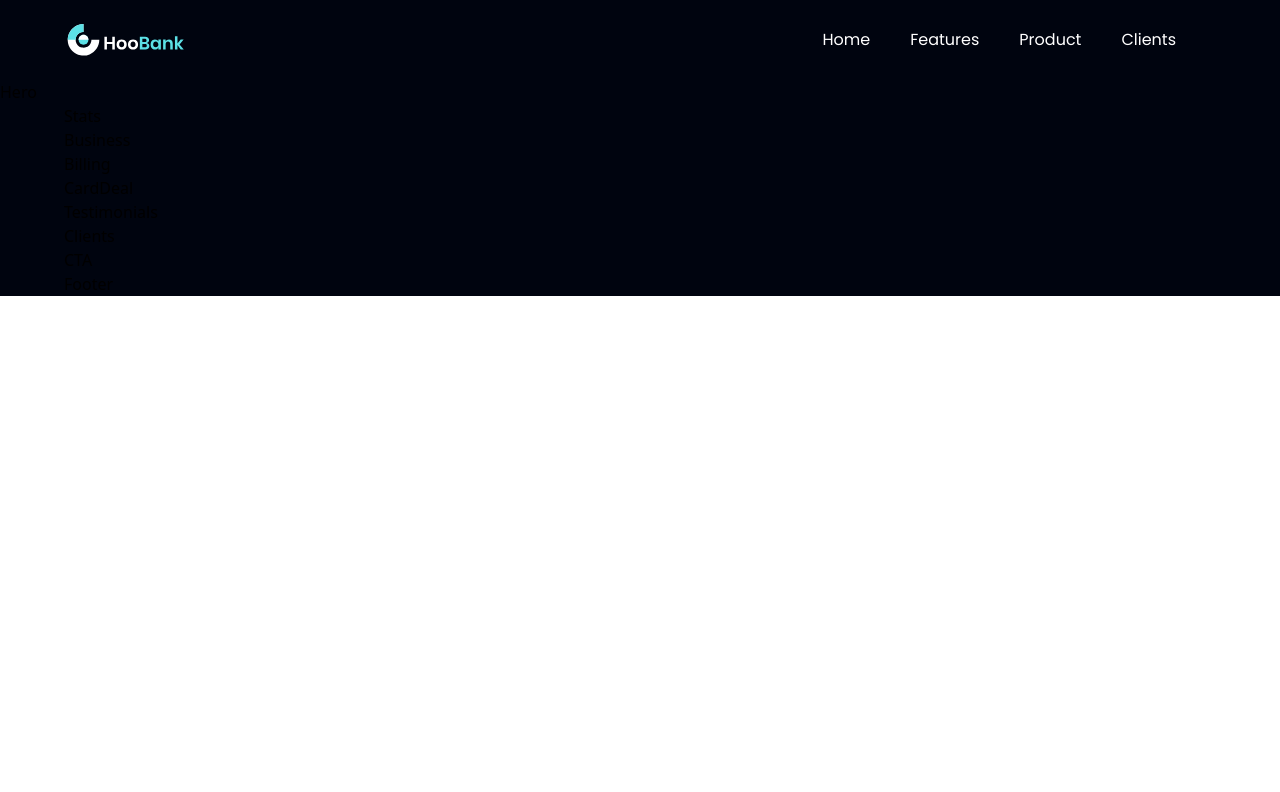
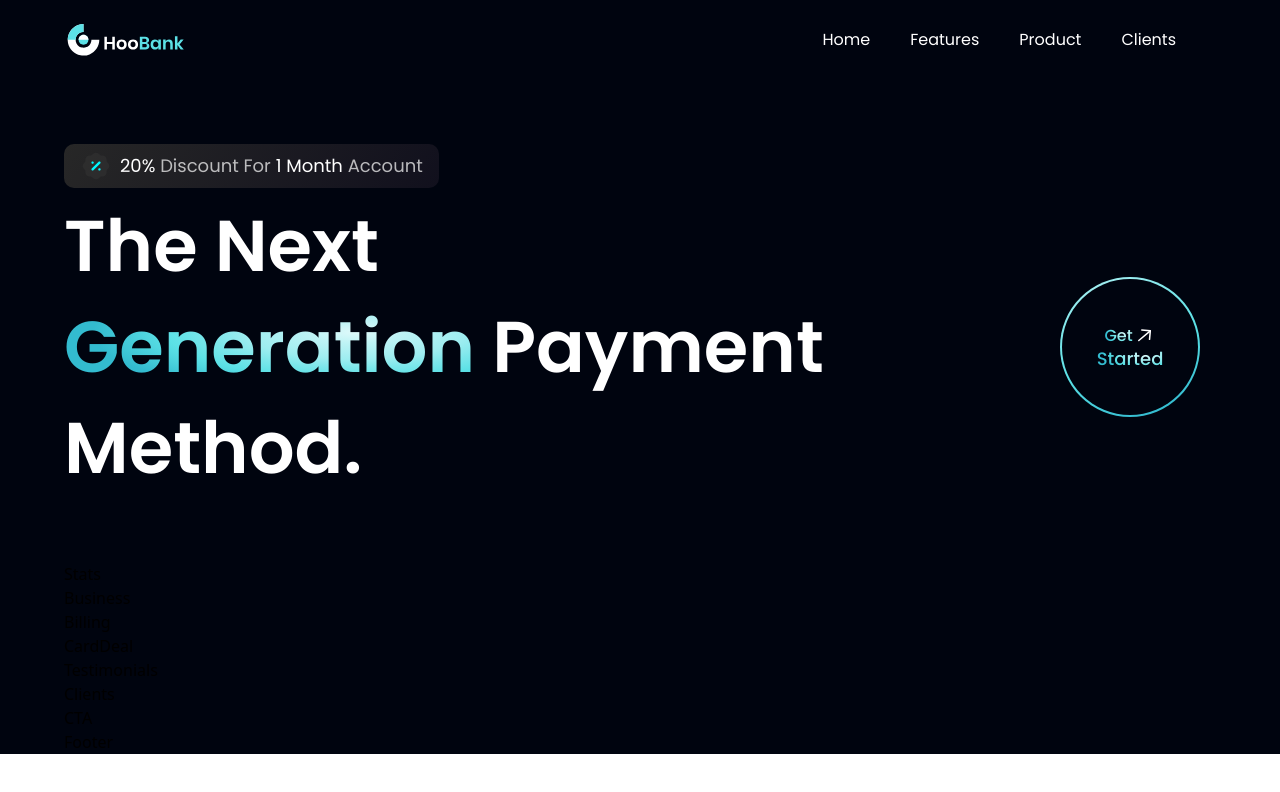
Before and after one commit to DEZester/react_tailwind, a React (Vite) app: page / in a window 1280 px wide. Shown: the top 792 px of the page. Built offline with nearby package versions, Linux system fonts and the light colour scheme.

Commit message:
First part of Hero component and GetStarted button

```diff
--- a/src/components/GetStarted.jsx
+++ b/src/components/GetStarted.jsx
@@ -1,8 +1,24 @@
 import React from 'react'
+import styles from '../style'
+import { arrowUp } from '../assets'
 
 const GetStarted = () => {
 	return (
-		<div>GetStarted</div>
+		<div
+			className={`${styles.flexCenter} w-[140px] h-[140px] rounded-full bg-blue-gradient p-[2px] cursor-pointer`}>
+			<div className={`${styles.flexCenter} flex-col bg-primary w-[100%] h-[100%] rounded-full`}>
+				<div className={`${styles.flexCenter} flex-row`}>
+					<p className='font-poppins font-medium text=[18px] leading-[23px]'>
+						<span className='text-gradient'>Get</span>
+					</p>
+					<img src={arrowUp} alt='arrowUp' className='w-[23px] h-[23px] object-contain' />
+				</div>
+
+				<p className='font-poppins font-medium text-[18px] leading-[23px]'>
+					<span className='text-gradient'>Started</span>
+				</p>
+			</div>
+		</div>
 	)
 }
 export default GetStarted
--- a/src/components/Hero.jsx
+++ b/src/components/Hero.jsx
@@ -1,8 +1,33 @@
-import React from 'react'
+import styles from '../style'
+import { discount } from '../assets/index.js'
+import GetStarted from './GetStarted.jsx'
 
-const Hero = () => {
-	return (
-		<div>Hero</div>
-	)
-}
+const Hero = () => (
+	<section id={'home'} className={`flex md:flex-row flex-col ${styles.paddingY}`}>
+		<div className={`flex-1 ${styles.flexStart} flex-col xl:px-0 sm:px-16 px-6`}>
+			<div className={'flex flex-row items-center py-[6px] px-4 bg-discount-gradient rounded-[10px] mb-2'}>
+				<img src={discount} alt='discount' className='w-[32px] h-[32px]' />
+				<p className={`${styles.paragraph} ml-2`}>
+					<span className='text-white'>20%</span> Discount For {' '}
+					<span className='text-white'>1 Month</span> Account
+				</p>
+			</div>
+
+
+			<div className='flex flex-row justify-between items-center w-full'>
+				<h1 className='flex-1 font-poppins font-semibold ss:text-[72px] text-[52px] text-white ss:leading-[100.8px] leading-[75px]'>
+					The Next <br className='sm:block hidden' /> {' '}
+					<span className='text-gradient'>Generation</span> {' '}
+					Payment Method.
+				</h1>
+
+				<div className='ss:flex hidden md:mr-4 mr-0'>
+					<GetStarted />
+				</div>
+			</div>
+
+		</div>
+	</section>
+)
+
 export default Hero
```
